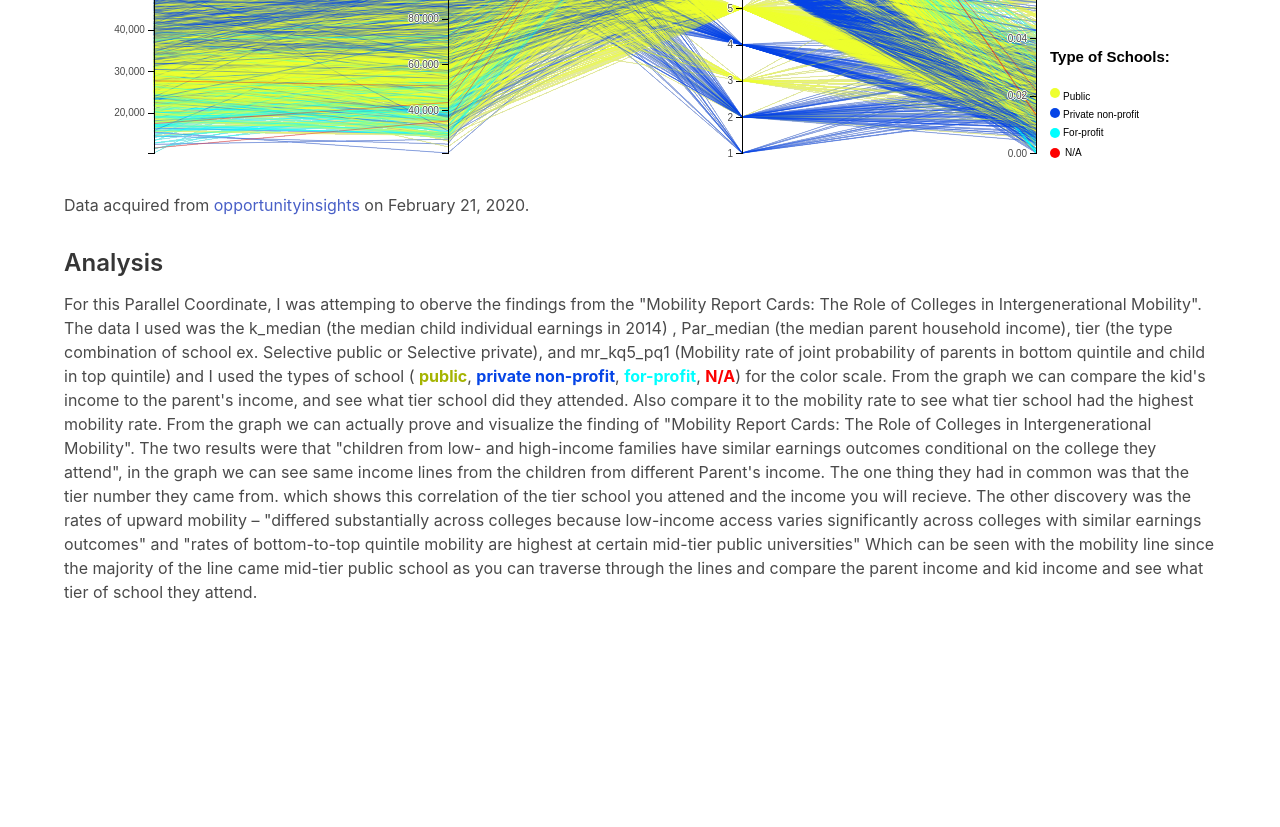
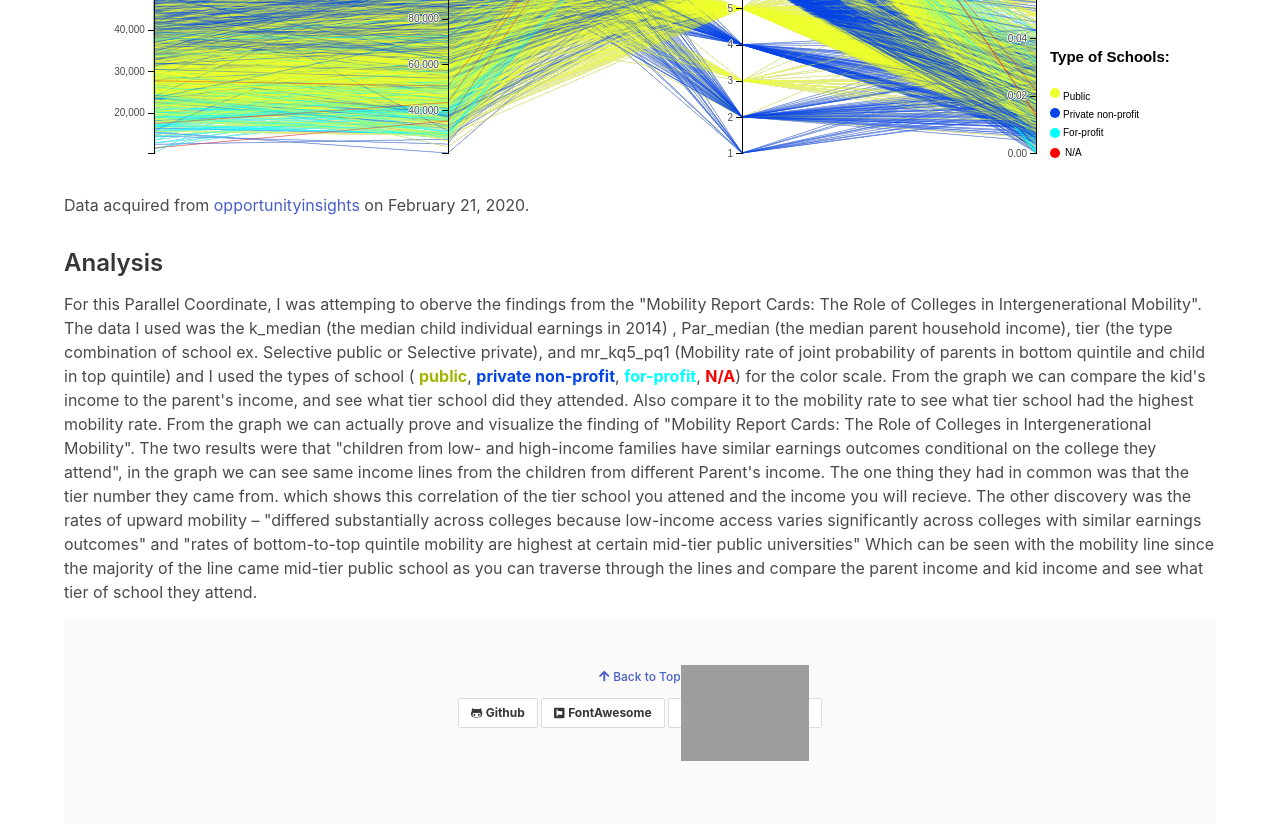
Before and after one commit to usf-cs360-spring2020/homework2-Alegar917, a plain HTML site: page Parallel.html in a window 1280 px wide. Shown: the part 1645-2472 px from the top of the page. Before the commit the page ends 2313 px from the top, so only its background shows below. Drawn offline with nearby package versions, Linux system fonts and the light colour scheme; grey boxes are pictures that could not be loaded.

Commit message:
Add files via upload

```diff
--- a/Parallel.html
+++ b/Parallel.html
@@ -448,5 +448,31 @@
     });
   }
 </script>
+
+<footer class="footer">
+  <div class="content has-text-centered is-size-7">
+    <p>
+      <a href="#top">
+        <span class="fas fa-arrow-up"></span>
+        <span class="has-text-weight-medium">Back to Top</span>
+      </a>
+    </p>
+
+    <p>
+      <!-- TODO: Change to link to your Github repository -->
+      <a href="https://github.com/usf-cs360-spring2020/homework1-Alegar917" class="button is-small" style="padding-left: 1em; padding-right: 1em;">
+        <i class="fab fa-github-alt"></i>&nbsp;<strong>Github</strong>
+      </a>
+
+      <a href="https://fontawesome.com/" class="button is-small" style="padding-left: 1em; padding-right: 1em;">
+        <i class="fab fa-font-awesome"></i>&nbsp;<strong>FontAwesome</strong>
+      </a>
+
+      <a href="https://bulma.io" class="button is-small">
+        <img src="https://bulma.io/images/made-with-bulma--semiblack.png" alt="Made with Bulma" width="128" height="24">
+      </a>
+    </p>
+  </div>
+</footer>
 </body>
 </html>
```
